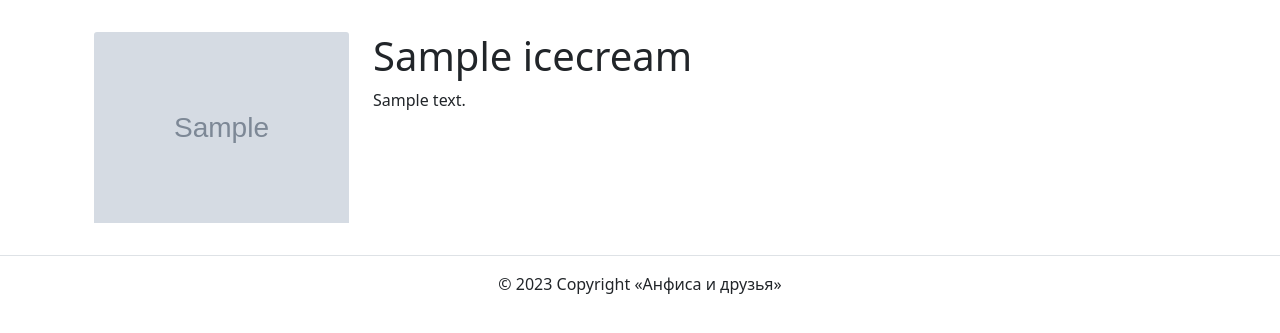
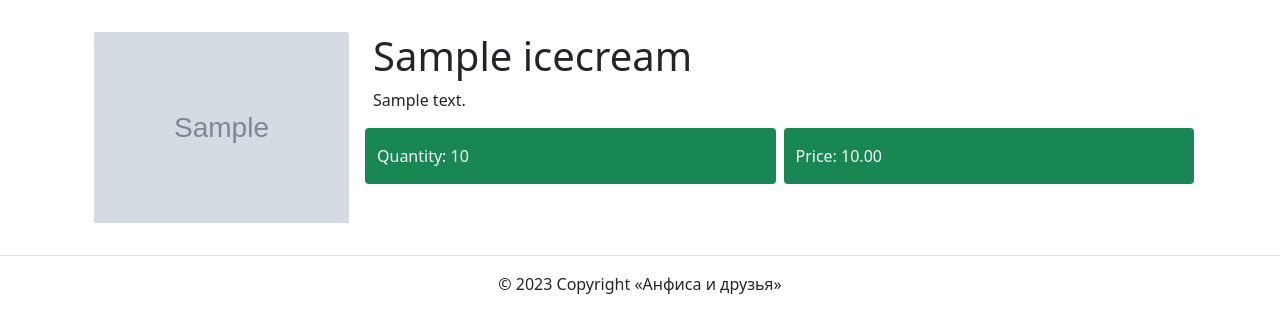
Before and after one commit to KatePril/AnfisaStore, a Django app: page /ice_cream/1/ in a window 1280 px wide. Shown: the part 56-389 px from the top of the page. Run offline with Django 3.2, Linux system fonts and the light colour scheme; tables that the repository leaves empty hold one stand-in row (values such as "Sample post"); grey boxes marked "Sample" are stand-in pictures; some libraries are stand-ins or nearby versions.

Commit message:
Add price, quantity to templates

```diff
--- a/templates/ice_cream/ice_cream_detail.html
+++ b/templates/ice_cream/ice_cream_detail.html
@@ -21,6 +21,13 @@
     <div class="col-12 col-md-7 col-xl-9">
       <h1>{{ ice_cream.name }}</h1>
       <p>{{ ice_cream.description }}</p>
+      <div class="row">
+        <div class="col bg-success rounded py-3 text-light mx-1">Quantity: {{ice_cream.quantity}}</div>
+        <div class="col bg-success rounded py-3 text-light mx-1">Price: {{ice_cream.price}}</div>
+      </div>
+      {% comment %} {%if (ice_cream.quantity < 3) %}
+      <div class="row bg-danger rounded py-3 text-light mx-1">Almost sold out!</div>
+      {% endif %} {% endcomment %}
     </div>
   </div>
 </div>
--- a/templates/ice_cream/includes/ice_cream_card.html
+++ b/templates/ice_cream/includes/ice_cream_card.html
@@ -20,9 +20,9 @@
         <div class="col bg-success rounded py-3 text-light mx-1">Quantity: {{ice_cream.quantity}}</div>
         <div class="col bg-success rounded py-3 text-light mx-1">Price: {{ice_cream.price}}</div>
       </div>
-      {% comment %} {%if (ice_cream.quantity < 3) %} {% endcomment %}
+      {% comment %} {%if (ice_cream.quantity < 3) %}
       <div class="row bg-danger rounded py-3 text-light mx-1">Almost sold out!</div>
-      {% endif %}
+      {% endif %} {% endcomment %}
     </div>
     <!-- btn: показывает что это кнопка  -->
     <!-- btn-success: определяет цвет кнопки -->
```
